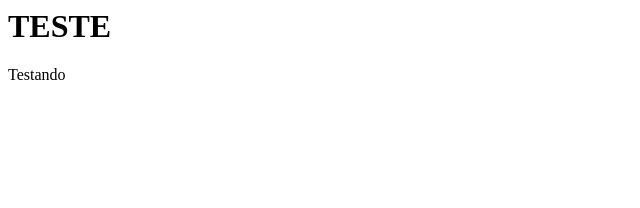
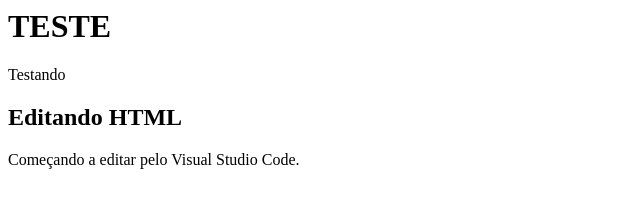
Before and after one commit to talesemh/helloworld, a plain HTML site: page index.html in a window 1280 px wide. Shown: the whole page, without its empty margins (0-640 px from the left). Drawn offline with Linux system fonts and the light colour scheme.

Commit message:
1ª Edição HTML VSCode

```diff
--- a/index.html
+++ b/index.html
@@ -1,6 +1,8 @@
 <html>
 <body>
 <h1>TESTE</h1>
-Testando
+<p>Testando</p>
+<h2>Editando HTML</h2>
+<p>Começando a editar pelo Visual Studio Code.</p>
 </body>
 </html>
```
